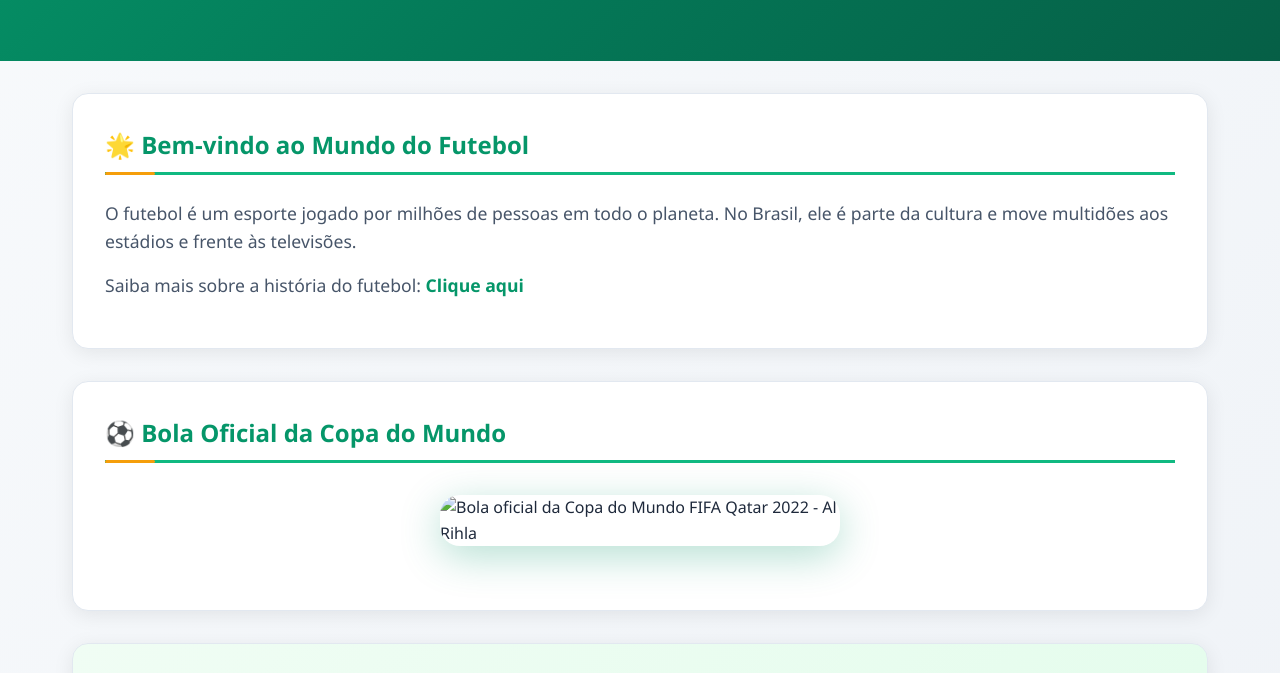
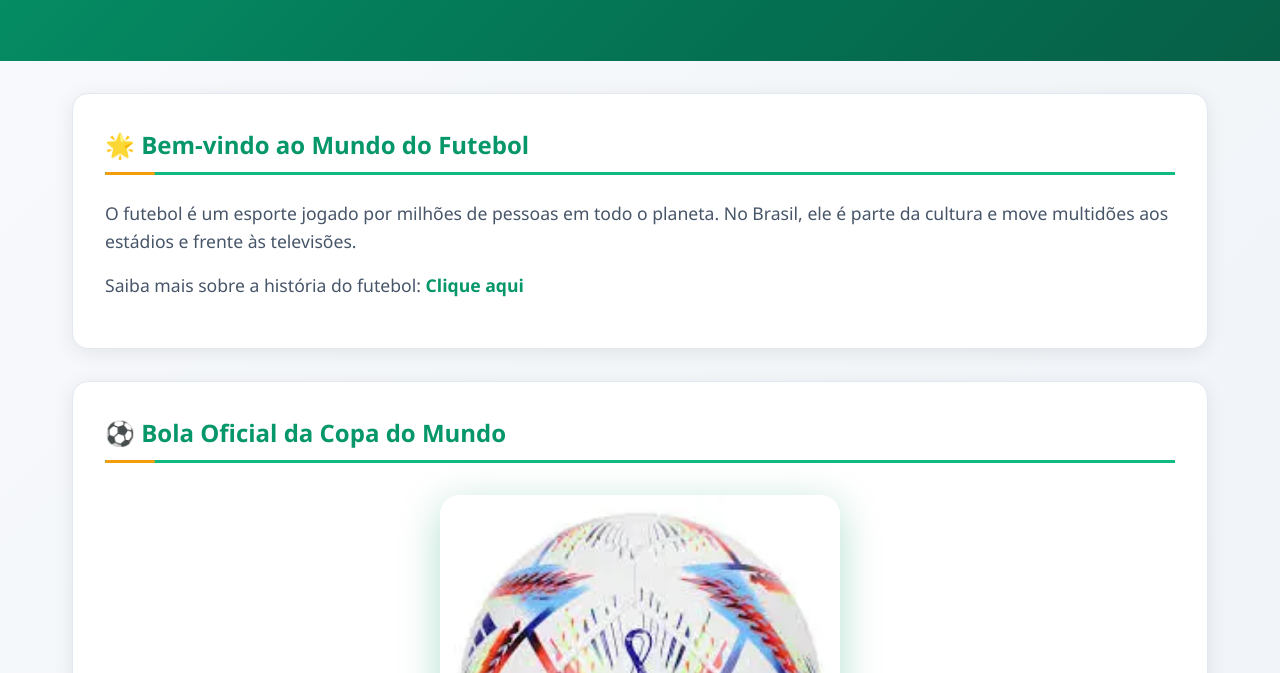
Before and after one commit to CegsDev/Trabalho-professor-flores, a plain HTML site: page index.html in a window 1280 px wide. Shown: the part 273-946 px from the top of the page. Drawn offline with Linux system fonts and the light colour scheme; a script that the page names is missing.

Commit message:
Add files via upload

```diff
--- a/index.html
+++ b/index.html
@@ -45,7 +45,7 @@
         <section id="imagem-destaque">
             <h4>⚽ Bola Oficial da Copa do Mundo</h4>
             <!-- alt da imagem para SEO -->
-            <img src="assets/imagem/Bolaworldcup.webp" alt="Bola oficial da Copa do Mundo FIFA Qatar 2022 - Al Rihla" width="300">
+            <img src="Bolaworldcup.webp" alt="Bola oficial da Copa do Mundo FIFA Qatar 2022 - Al Rihla" width="300">
         </section>
 
         <!-- Nova seção para galeria de camisas -->
@@ -240,7 +240,7 @@
     <footer>
         <p>&copy; 2025 - Página criada para trabalho acadêmico sobre futebol | Desenvolvido com ❤️ para os amantes do esporte</p>
     </footer>
-
+    <!-- script que sera implementado -->
     <script src="assets/index.js"></script>
 
 </body>
```
